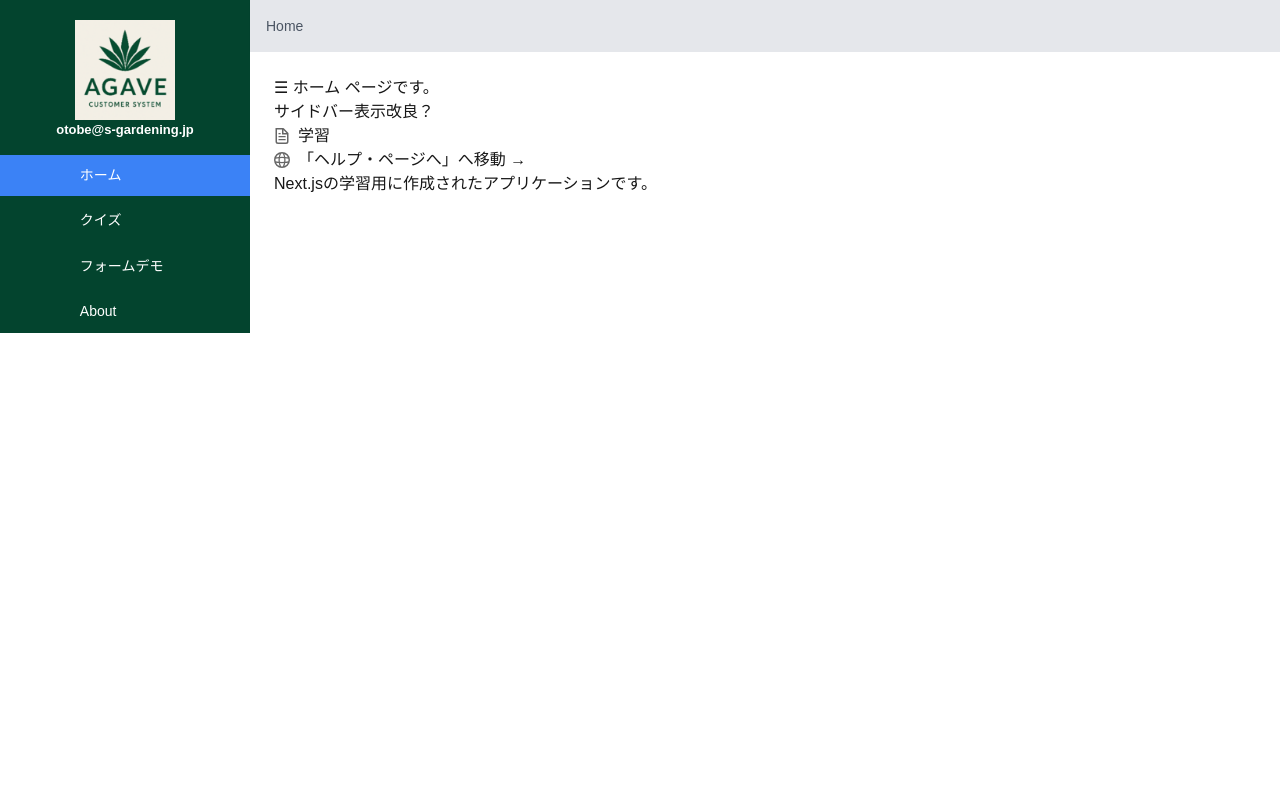
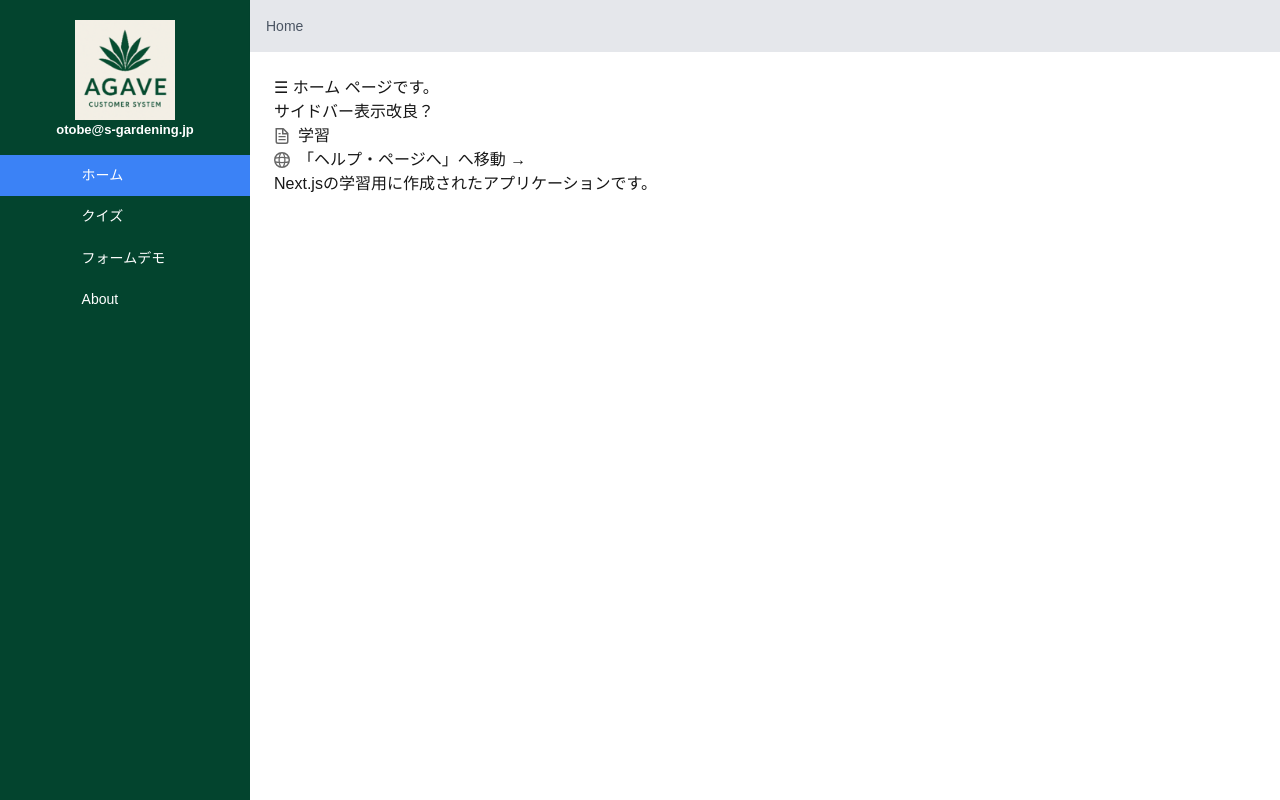
Before and after one commit to kouichiOtobe/testNext1, a Next.js app in the folder my-app/: page / in a window 1280 px wide. Shown: the top 800 px of the page. Built offline with nearby package versions, Linux system fonts and the light colour scheme; some icons are missing.

Commit message:
🎨 サイドバー表示を調整（背景下まで）

```diff
--- a/my-app/src/app/Components/Sidebar.tsx
+++ b/my-app/src/app/Components/Sidebar.tsx
@@ -18,7 +18,7 @@ export const Sidebar = () => {
     <div className="Sidebar">
         <SidebarIcon />
 
-        <ul className='text-white flex flex-col gap-y-1'>
+        <ul className='w-64 text-white h-screen flex-col gap-y-1'>
            {SideBarData.map((item,ix) => {
                 return(
                     <li key={ix} className='row'>
```
